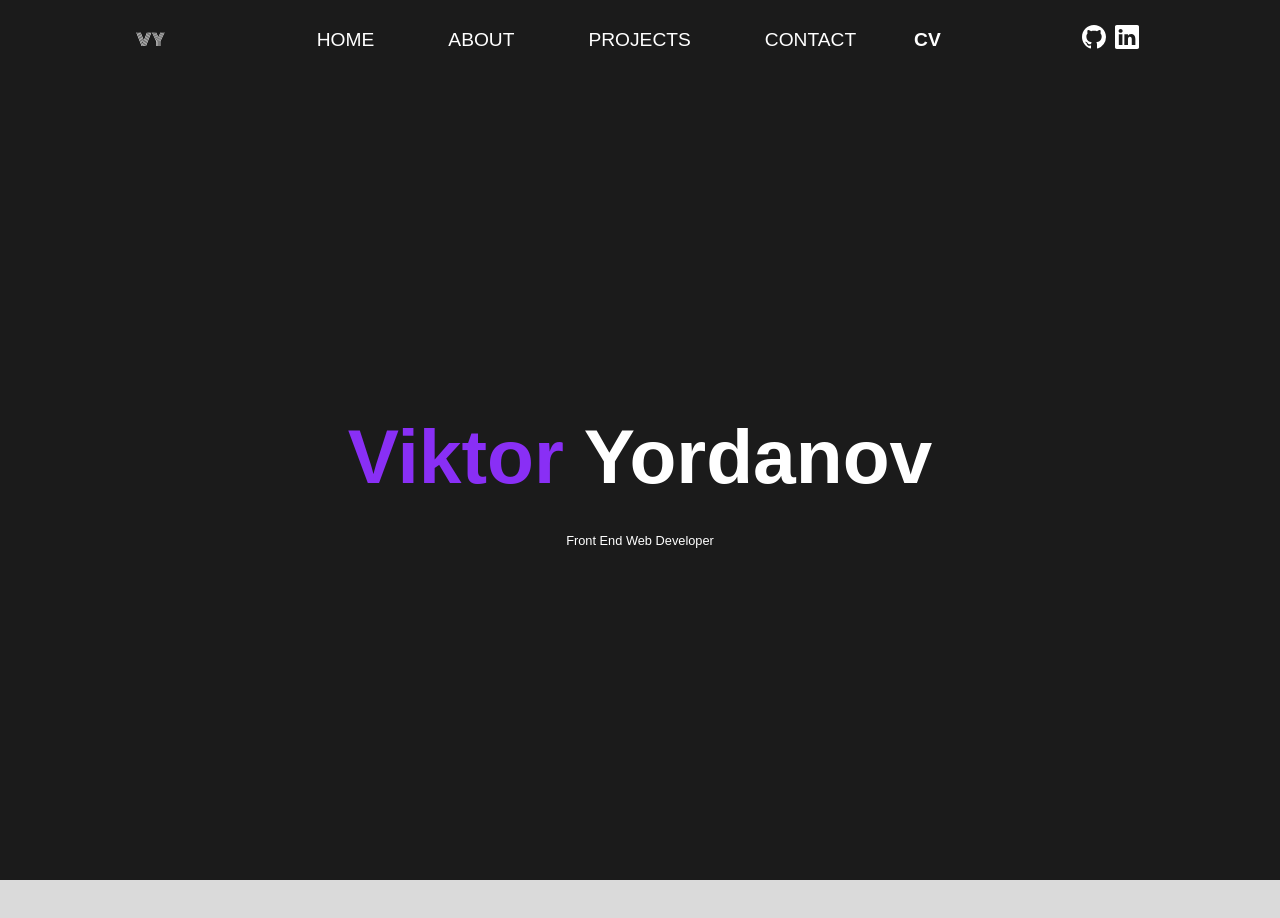
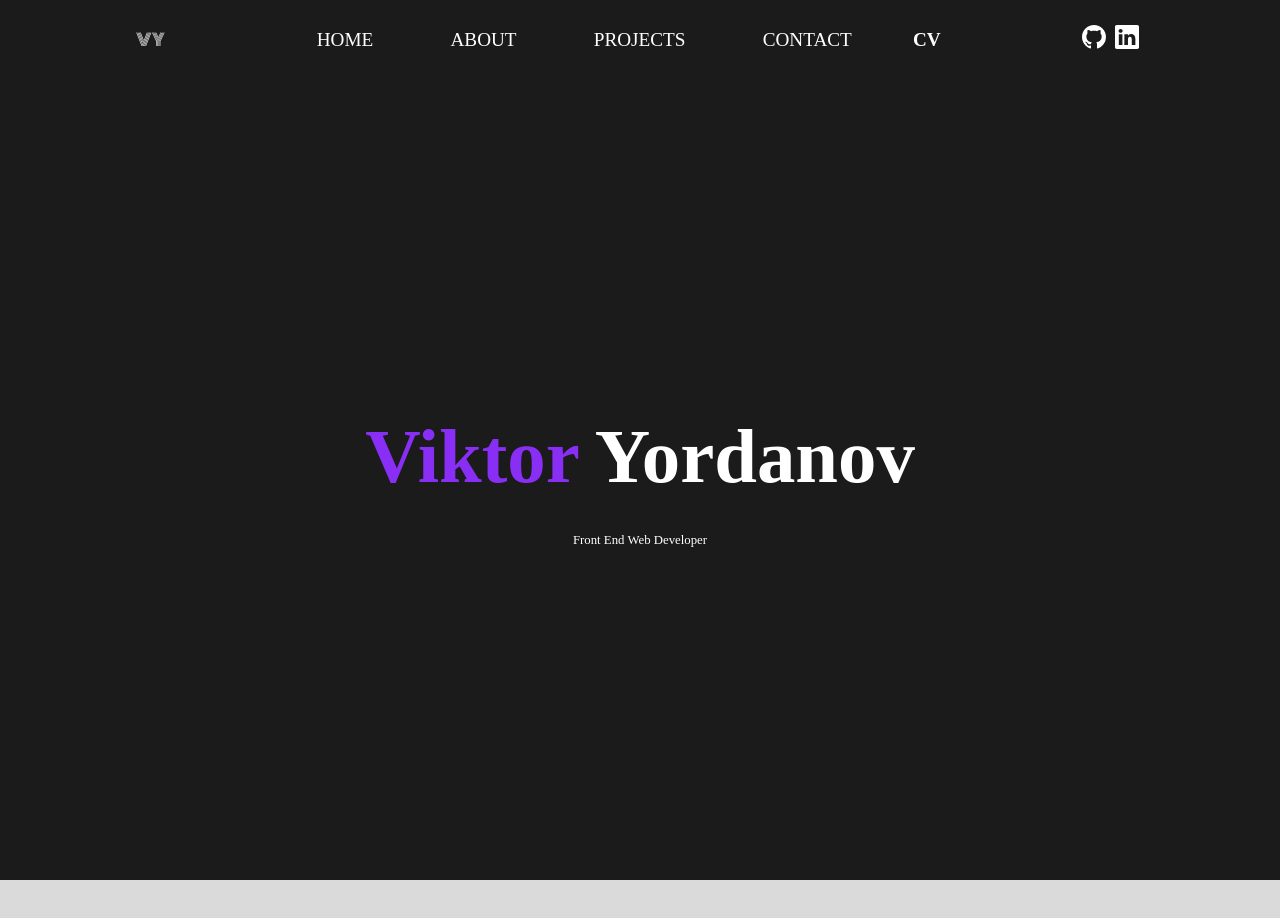
Before and after one commit to VicKLyo/Portfolio, a React (Create React App) app: page / in a window 1280 px wide. Shown: the top 918 px of the page. Built offline with nearby package versions, Linux system fonts and the light colour scheme.

Commit message:
Changed font

```diff
--- a/index.css
+++ b/index.css
@@ -1,10 +1,11 @@
 body {
-  margin: 0;
   -webkit-font-smoothing: antialiased;
   -moz-osx-font-smoothing: grayscale;
 }
 
 * {
+  margin: 0;
+  padding: 0;
   font-family: "Ubuntu", sans-serif;
   -webkit-font-smoothing: antialiased;
   -moz-osx-font-smoothing: grayscale;
--- a/src/App.css
+++ b/src/App.css
@@ -6,6 +6,5 @@
   box-sizing: border-box;
   margin: 0;
   padding: 0;
-  font-family: "PT Sans", sans-serif;
   scroll-behavior: smooth;
 }
```
